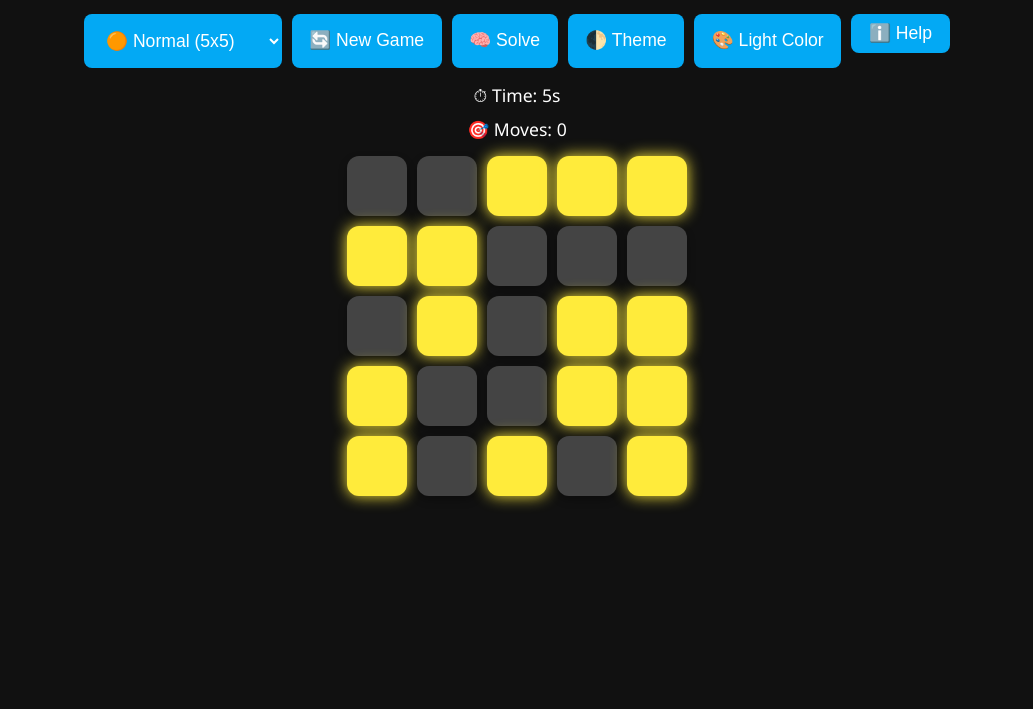
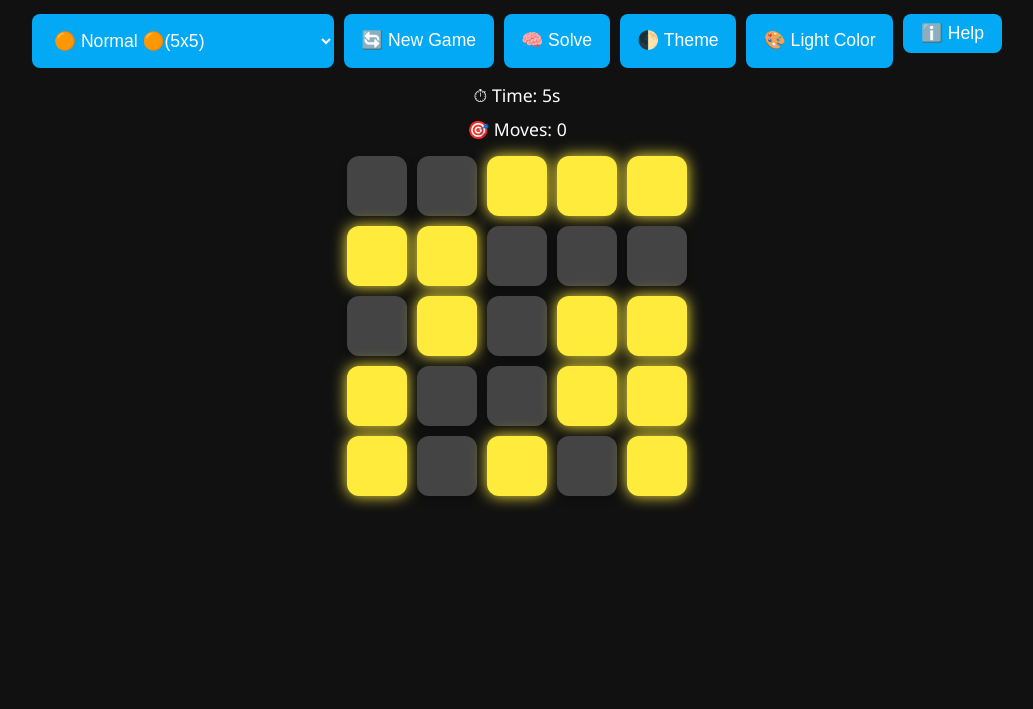
Before and after one commit to hematics43/-Lights-Out, a plain HTML site: page index.html in a window 1280 px wide. Shown: the part 91-800 px from the top of the page, without its empty margins (123-1156 px from the left). Drawn offline with Linux system fonts and the light colour scheme.

Commit message:
Update index.html

```diff
--- a/index.html
+++ b/index.html
@@ -128,12 +128,13 @@
   <h1>💡 Lights Out</h1>
   <div id="controls">
     <select id="difficulty">
-      <option value="2">🟢 Tiny (2x2)</option>
-      <option value="3">🟡 Easy (3x3)</option>
-      <option value="5" selected>🟠 Normal (5x5)</option>
-      <option value="7">🔴 Hard (7x7)</option>
-      <option value="9">⚫ Expert (9x9)</option>
+      <option value="2">🟢 Tiny 🟢(2x2)</option>
+      <option value="3">🟡 Easy 🟡(3x3)</option>
+      <option value="5" selected>🟠 Normal 🟠(5x5)</option>
+      <option value="7">🔴 Hard 🔴(7x7)</option>
+      <option value="9">⚫ Expert ⚫(9x9)</option>
       <option value="11">💀 Insane (11x11)</option>
+      <option value="12">💀💀 Too Insane 💀💀 (11x11)</option>
     </select>
     <button id="restart">🔄 New Game</button>
     <button id="solve">🧠 Solve</button>
```
